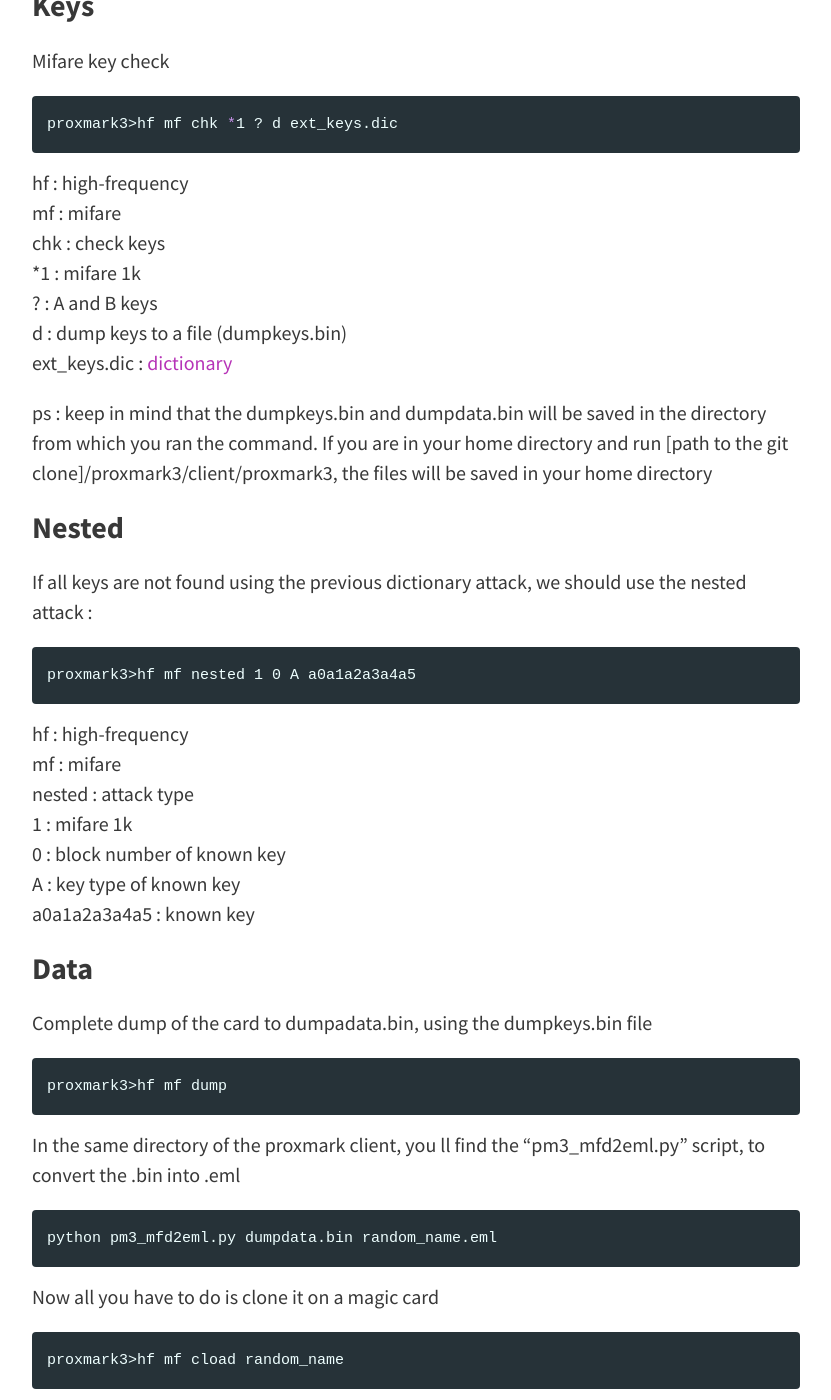
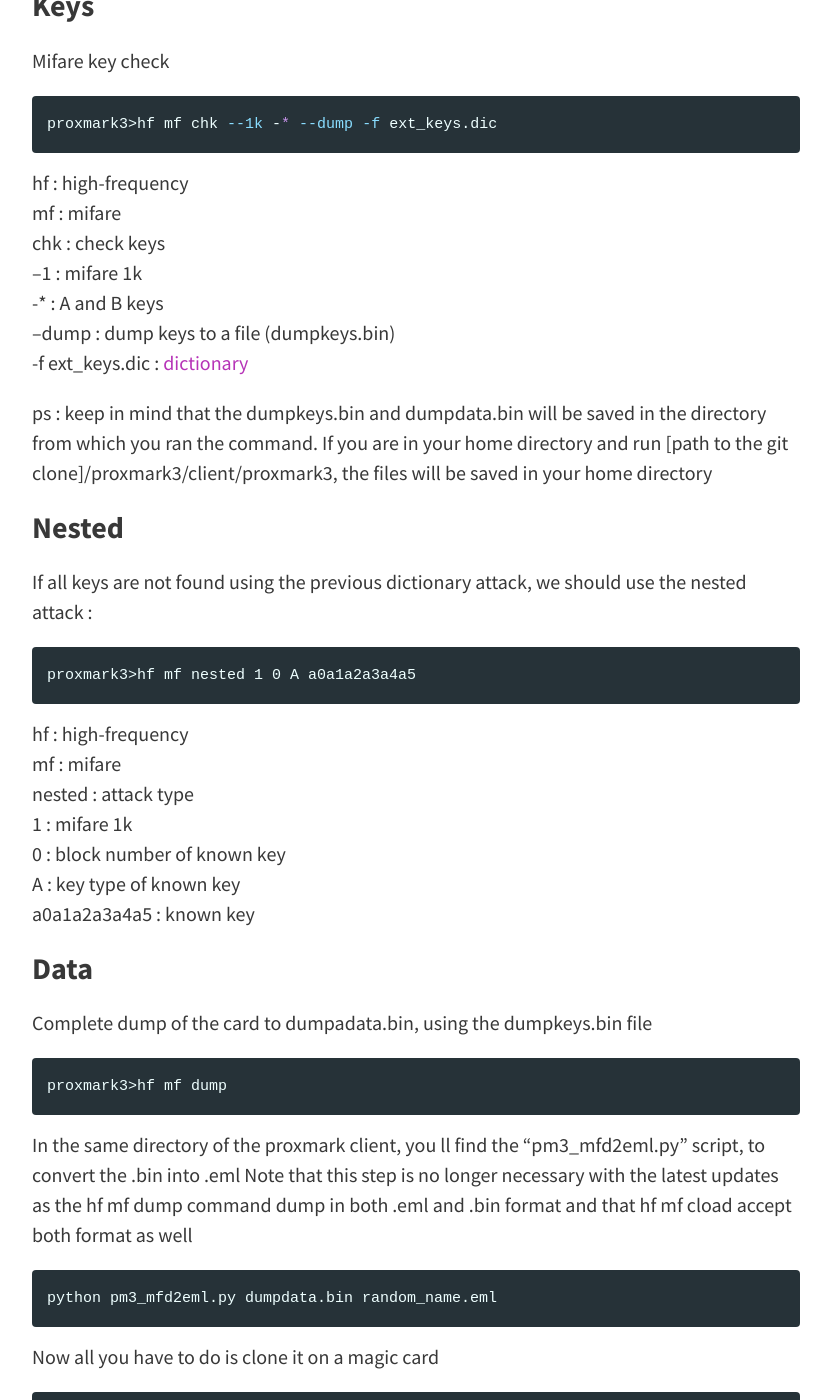
Before and after one commit to cristalcorp/cristalcorp.github.io, a Jekyll site: the page built from _posts/2019-12-26-Proxmark.md, in a window 1280 px wide and 1400 px high, scrolled down 1959 px. Shown: the whole window, without its empty margins (224-1055 px from the left). Built offline with Jekyll 4.4.1, drawn with Linux system fonts in a browser that asks for light colours; some of the changed text lies outside the part shown.

Commit message:
Update 2019-12-26-Proxmark.md

````diff
--- a/_posts/2019-12-26-Proxmark.md
+++ b/_posts/2019-12-26-Proxmark.md
@@ -58,15 +58,15 @@ proxmark3>lf search
 
 Mifare key check
 ```bash
-proxmark3>hf mf chk *1 ? d ext_keys.dic
+proxmark3>hf mf chk --1k -* --dump -f ext_keys.dic
 ```
 hf : high-frequency
 mf : mifare
 chk : check keys
-*1 : mifare 1k
-? : A and B keys
-d : dump keys to a file (dumpkeys.bin)
-ext_keys.dic : [dictionary](https://github.com/ikarus23/MifareClassicTool/blob/master/Mifare%20Classic%20Tool/app/src/main/assets/key-files/extended-std.keys)
+--1 : mifare 1k
+-* : A and B keys
+--dump : dump keys to a file (dumpkeys.bin)
+-f ext_keys.dic : [dictionary](https://github.com/ikarus23/MifareClassicTool/blob/master/Mifare%20Classic%20Tool/app/src/main/assets/key-files/extended-std.keys)
 
 ps : keep in mind that the dumpkeys.bin and dumpdata.bin will be saved in the directory from which you ran the command.
 If you are in your home directory and run [path to the git clone]/proxmark3/client/proxmark3, the files will be saved in
@@ -96,11 +96,12 @@ proxmark3>hf mf dump
 
 In the same directory of the proxmark client, you ll find the "pm3_mfd2eml.py" script,
 to convert the .bin into .eml
+Note that this step is no longer necessary with the latest updates as the hf mf dump command dump in both .eml and .bin format and that hf mf cload accept both format as well
 ```bash
 python pm3_mfd2eml.py dumpdata.bin random_name.eml
 ```
 
 Now all you have to do is clone it on a magic card
 ```bash
-proxmark3>hf mf cload random_name
+proxmark3>hf mf cload -f random_name
 ```
````
